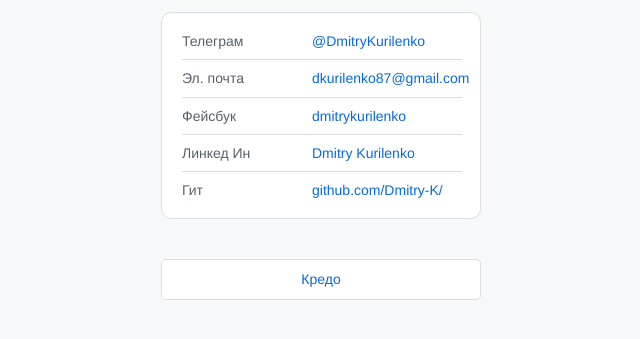
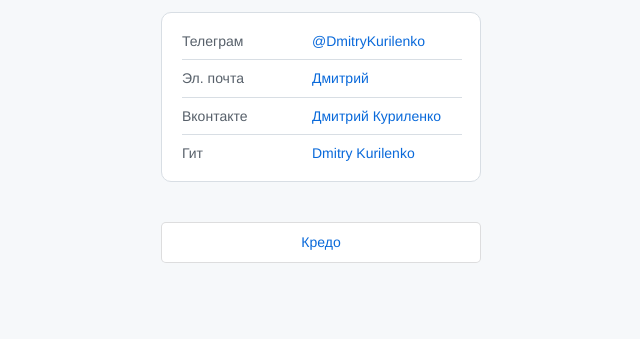
Before and after one commit to Flyspagettimonstr/Flyspagettimonstr.github.io, a plain HTML site: page index.html in a window 1280 px wide. Shown: the part 519-858 px from the top of the page, without its empty margins (319-959 px from the left). After the commit the page ends 822 px from the top, so only its background shows below. Drawn offline with Linux system fonts and the light colour scheme.

Commit message:
Add files via upload

```diff
--- a/index.html
+++ b/index.html
@@ -6,7 +6,7 @@
     <meta name="viewport" content="width=device-width, initial-scale=1.0" />
     <link href="./normalize.css" rel="stylesheet" />
     <link href="./style.css" rel="stylesheet" />
-    <title>Document</title>
+    <title>Dmitry Kurilenko</title>
     <link rel="icon" href="https://www.favicon.by/download.php?favicon=67ef0da69c7dd.ico" type="image/x-icon">
   </head>
   <body>
@@ -20,27 +20,25 @@
         <ul class="links__container">
             <li class="links__link">
                 <p class="links__title">Телеграм</p>
-            <a class="linsk__link" href="http://t.me/german_dolnikov">@DmitryKurilenko</a>
+                <a class="linsk__link" href="https://t.me/DmitryKurilenko">@DmitryKurilenko</a>
             </li>
             <li class="links__link">
                 <p class="links__title">Эл. почта</p>
-            <a class="linsk__link" href="mailto:german@dolnikov.ru"
-              >dkurilenko87@gmail.com</a
-            >
+                <a class="linsk__link" href="mailto:dkurilenko87@gmail.com">Дмитрий</a>
             </li>
             <li class="links__link">
-            <p class="links__title">Фейсбук</p>
-            <a class="linsk__link" href="http://fb.com/german.dolnikov"
-              >dmitrykurilenko</a
-            >
+                <p class="links__title">Вконтакте</p>
+                <a class="linsk__link" href="https://vk.com/id2587311">Дмитрий Куриленко</a>
             </li>
+            <!---
     <li class="links__link">
       <p class="links__title">Линкед Ин</p>
-            <a class="linsk__link" href="https://www.linkedin.com/in/germandolnikov/">Dmitry Kurilenko</a>
+      <a class="linsk__link" href="https://www.linkedin.com/in/germandolnikov/"</a>
     </li>
+            --->
             <li class="links__link">
                 <p class="links__title">Гит</p>
-            <a class="linsk__link" href="http://github.com/German-D/">github.com/Dmitry-K/</a>
+                <a class="linsk__link" href="https://github.com/Flyspagettimonstr">Dmitry Kurilenko</a>
             </li>
         </ul>
     </section>
--- a/js.js
+++ b/js.js
@@ -3,5 +3,5 @@
 
 /* Тут на кнопку навешиваем обрабочик, который ждёт клика и тогда запустит логику */
 button.addEventListener('click', function() {
-	alert('Деньги это не главное')
+	alert('Деньги это главное')
 })
```
Lines whose indentation alone changed are shown as unchanged.
